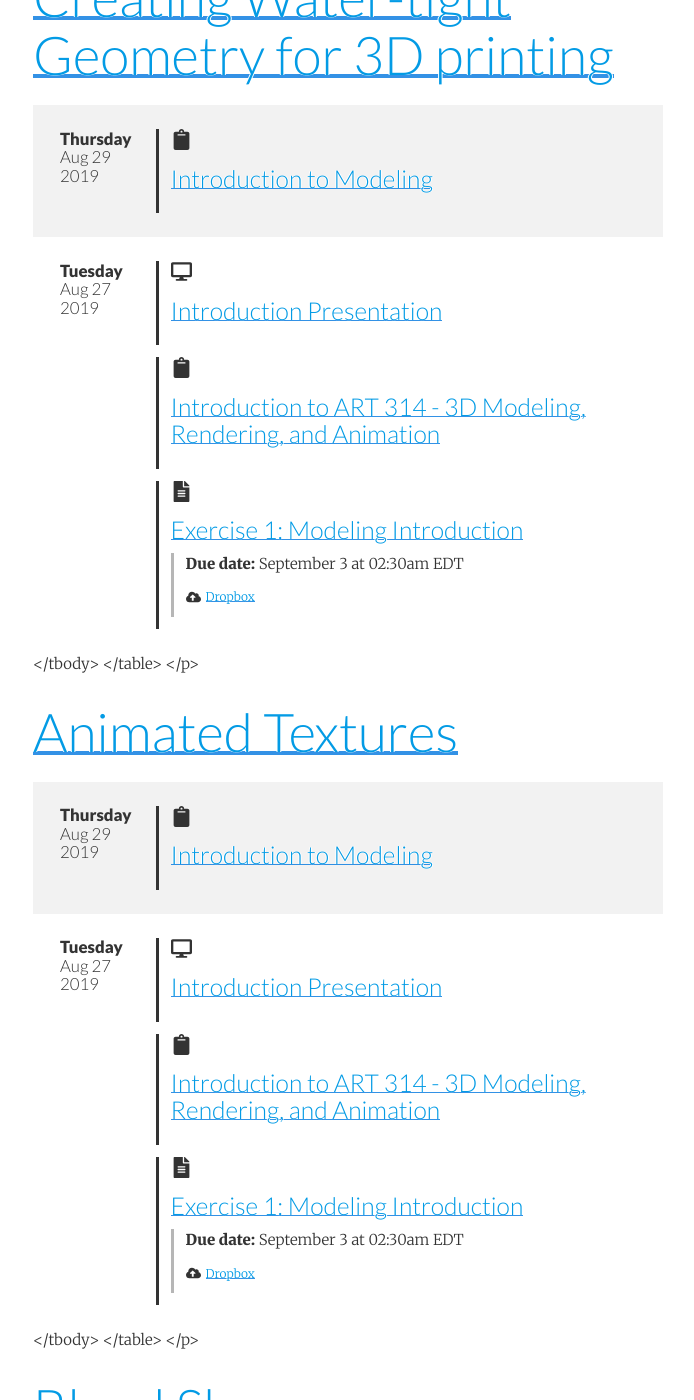
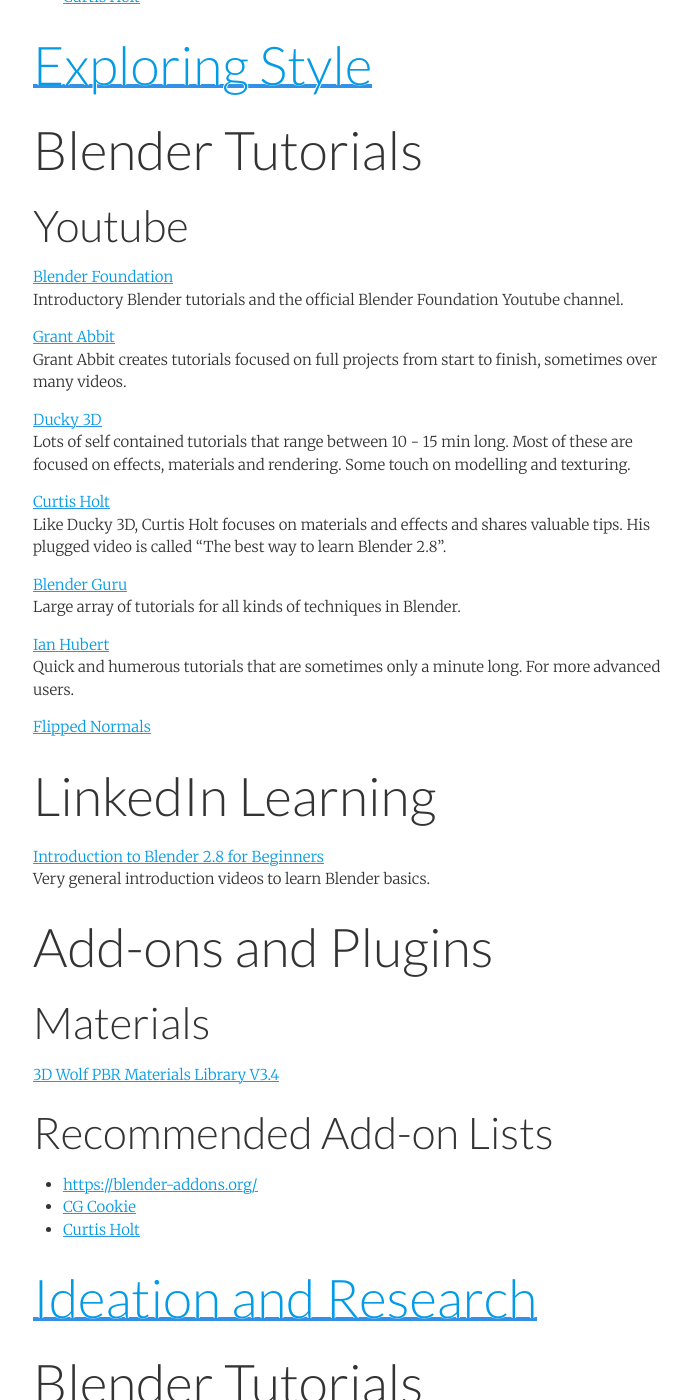
Before and after one commit to michael-collins/3d-modeling-rendering-animation-fa19--oer, a Jekyll site: the page built from topics/index.md, in a window 1280 px wide and 1400 px high, scrolled down 5405 px. Shown: the whole window, without its empty margins (292-986 px from the left). Built offline with Jekyll 4.4.1, drawn with Linux system fonts in a browser that asks for light colours; nearby versions of some CDN libraries; some of the changed text lies outside the part shown.

Commit message:
updated tutorials and resources

```diff
--- a/_assignments/modeling-intro/modeling-intro.md
+++ b/_assignments/modeling-intro/modeling-intro.md
@@ -15,19 +15,20 @@
 
 - Blender Reference Sheet: [Blender Hotkeys](http://download.blender.org/documentation/BlenderHotkeyReference.pdf)
 - Youtube - Modeling advice: [Good Edge Flow](https://www.youtube.com/watch?v=Lip59doQQRk)
-- Lynda - Watch up to Chapter 3: [Blender Essentials](https://www.lynda.com/Blender-tutorials/Blender-Essential-Training/87088-2.html?org=psu.edu)
+- LinkedIn Learning - Watch up to Chapter 2: [Introduction to Blender 2.8 for Beginners](https://www.linkedin.com/learning/blender-2-8-essential-training-2/introducing-blender-2-8-for-beginners)
 - Lynda - Watch Chapter 3 - Creating furniture videos 1 and 2:
-[Modeling the Eames Chair](https://www.lynda.com/Blender-tutorials/Beginning-Eames-chair/360620/384027-4.html?org=psu.edu)
+[Modeling the Eames Chair](https://www.linkedin.com/learning/creating-an-interior-scene-with-blender/beginning-the-eames-chair)
 - Modeling reference: [Speed modeling a chair](https://www.youtube.com/watch?v=xvpcchM9AfA)
 
 **Level 2: Intermediate Students**
 
-- Lynda - Watch up to Chapter 6: [Maya Essentials](https://www.lynda.com/Maya-tutorials/Maya-2018-Essential-Training/604210-2.html?org=psu.edu)
-- [Lynda.com - Advanced Modeling](https://www.lynda.com/Maya-tutorials/Maya-Advanced-Modeling/622047-2.html?org=psu.edu)
+See [Blender resources]({{site.baseurl}}/blender/) for intermediate to advanced modeling tutorials matching your skill set.
+
 
 **Level 3: Experienced Students**
 
-  - [Character scuptling: Lesson 1-4](https://www.lynda.com/Blender-tutorials/Sculpting-fine-details/135362/146888-4.html?org=psu.edu)
+- [Introduction to Sculpting in Blender 2.8 - Sculpting Essentials](https://www.youtube.com/watch?v=L3XtAFUWNuk)
+- [Introduction to sculpting in Blender 2.8](https://www.youtube.com/watch?v=A-Wq8K8icpQ)
 
 **Reference Websites**
 
@@ -85,7 +86,7 @@
 
 1. Watch the tutorials related to sculpting.
 2. Use the techniques learned to create a detailed sculpt of a **real-life aquatic creature**.
-3. Your sculpted model should be of similar refinement to the example model at the end of lesson 4.
+3. Your sculpted model should be finished and refined before moving onto the next exercise.
 5. Save your blend file in a project folder **_{{ page.submission-id }}.blend_**.
 6. Compress the folder once you’ve completed the tutorial and rename it **_{{ page.submission-id }}-L3.zip._**
 7. Upload the .zip file to the assignment dropbox.
--- a/_includes/nav.html
+++ b/_includes/nav.html
@@ -1,7 +1,8 @@
 <nav class="site-nav transparent z-depth-0">
    <ul class="right">
-      <li><a href="{{ site.baseurl }}/">Schedule of Assignments</a></li>
-      <li><a href="{{ site.baseurl }}/calendar">Calendar</a></li>
+      <li><a href="{{ site.baseurl }}/">Schedule</a></li>
+      <li><a href="{{ site.baseurl }}/blender">Learning Blender</a></li>
+      <li><a href="{{ site.baseurl }}/calendar">Cal</a></li>
       <li><a href="{{ site.baseurl }}/syllabus/art314-fall2019">Syllabus</a></li>
       <li><a href="https://psu.instructure.com/courses/1995936">Canvas</a></li>
       <!-- <li><a href="{{ site.baseurl }}/discussion">Discussion</a></li>
--- a/_layouts/default.html
+++ b/_layouts/default.html
@@ -43,10 +43,10 @@
 	   	{% include license.html %}
 	   </div>
 	   <a href="{{ site.baseurl }}/about/">About</a>
-       <a href="{{ site.baseurl }}/presentations/">Presentations</a>
+       <!-- <a href="{{ site.baseurl }}/presentations/">Presentations</a>
        <a href="{{ site.baseurl }}/exercises/">Exercises</a>
        <a href="{{ site.baseurl }}/projects/">Projects</a>
-       <a href="{{ site.baseurl }}/posts/">Posts</a>
+       <a href="{{ site.baseurl }}/posts/">Posts</a> -->
 	</footer>
 	{% include js.html %}
   </body>
--- /dev/null
+++ b/blender/index.md
@@ -0,0 +1,46 @@
+---
+title: Blender resources
+subtitle: Tutorials, plugins, and more
+layout: default
+---
+## Blender Tutorials
+
+### Youtube
+
+[Blender Foundation](https://www.youtube.com/playlist?list=PLa1F2ddGya_-UvuAqHAksYnB0qL9yWDO6)
+Introductory Blender tutorials and the official Blender Foundation Youtube channel.
+
+[Grant Abbit](https://www.youtube.com/channel/UCZFUrFoqvqlN8seaAeEwjlw)
+Grant Abbit creates tutorials focused on full projects from start to finish, sometimes over many videos.
+
+[Ducky 3D](https://www.youtube.com/channel/UCuNhGhbemBkdflZ1FGJ0lUQ/videos)
+Lots of self contained tutorials that range between 10 - 15 min long. Most of these are focused on effects, materials and rendering. Some touch on modelling and texturing.
+
+[Curtis Holt](https://www.youtube.com/channel/UCzghqpGuEmk4YdVewxA79GA/videos)
+Like Ducky 3D, Curtis Holt focuses on materials and effects and shares valuable tips. His plugged video is called "The best way to learn Blender 2.8".
+
+[Blender Guru](https://www.youtube.com/user/AndrewPPrice/videos)
+Large array of tutorials for all kinds of techniques in Blender.
+
+[Ian Hubert](https://www.youtube.com/user/mrdodobird/videos)
+Quick and humerous tutorials that are sometimes only a minute long. For more advanced users.
+
+[Flipped Normals](https://www.youtube.com/user/FlippedNormalsTuts/playlists)
+
+
+## LinkedIn Learning
+
+[Introduction to Blender 2.8 for Beginners](https://www.linkedin.com/learning/blender-2-8-essential-training-2/introducing-blender-2-8-for-beginners)
+Very general introduction videos to learn Blender basics.
+
+## Add-ons and Plugins
+
+### Materials
+
+[3D Wolf PBR Materials Library V3.4](https://3d-wolf.com/products/materials.html)
+
+### Recommended Add-on Lists
+
+- [https://blender-addons.org/](https://blender-addons.org/)
+- [CG Cookie](https://cgcookie.com/articles/the-top-10-modeling-addons-for-blender-2-8)
+- [Curtis Holt](https://www.youtube.com/watch?v=aTDF94CU5wc)
```
Also changed, not shown: about/index.md (+1 -1 lines).
